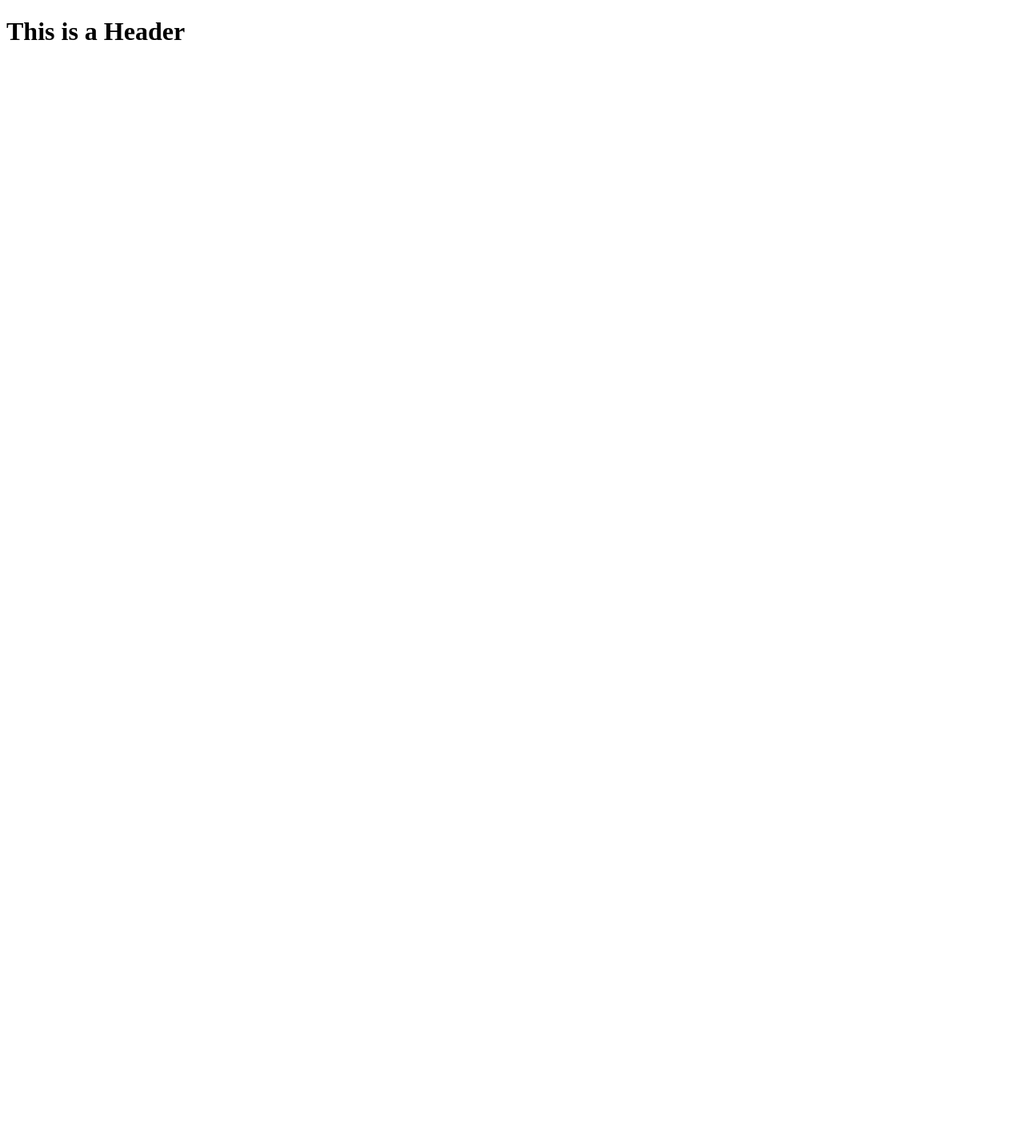
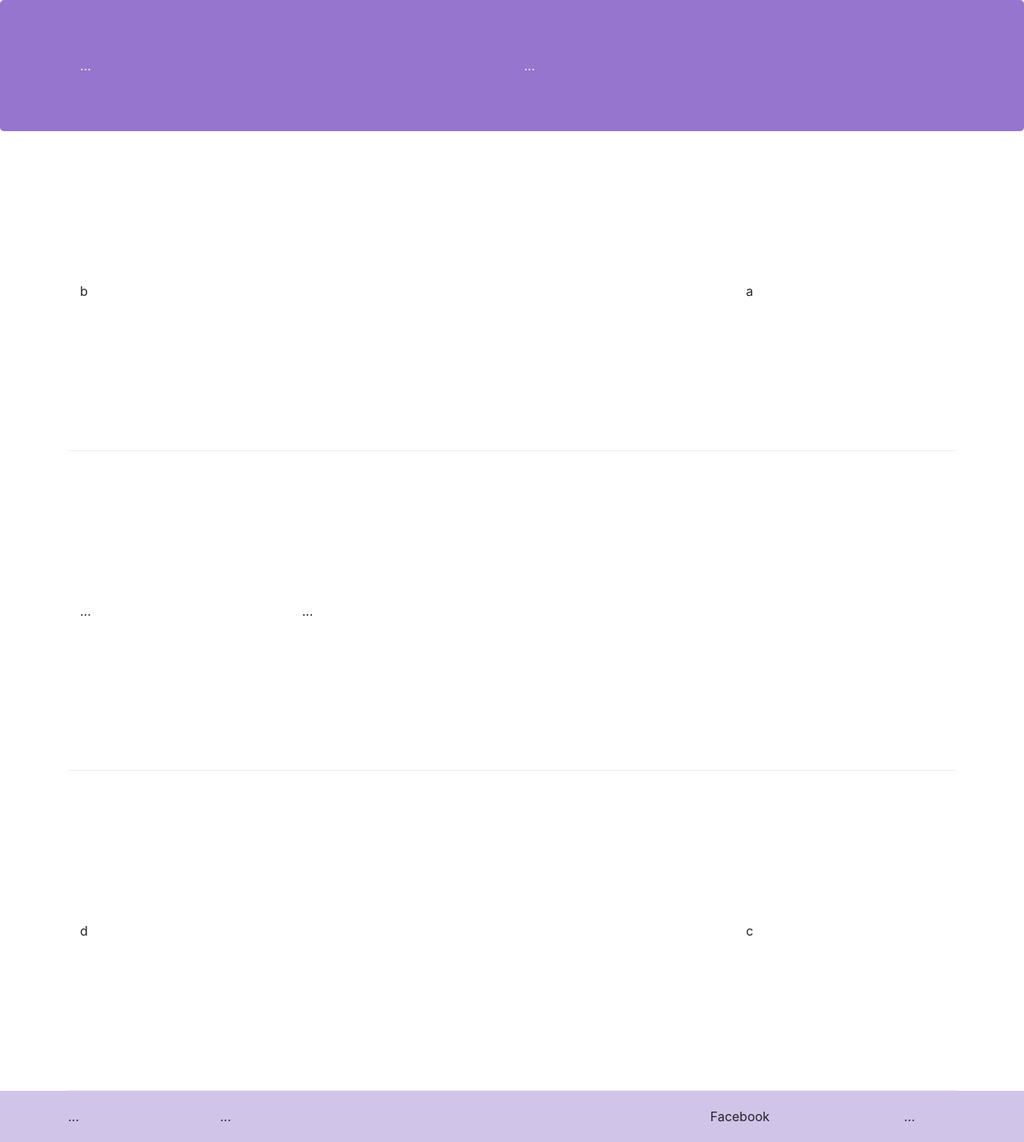
Before and after one commit to duyhq-zee/FER201m-Bootstrap-Exercises, a website: page index.html in a window 1280 px wide. Shown: the whole page at 80% size. Before the commit the page ends 800 px from the top, so only its background shows below. Drawn offline with nearby package versions, Linux system fonts and the light colour scheme.

Commit message:
Bootstrap grid

```diff
--- /dev/null
+++ b/css/style.css
@@ -0,0 +1,30 @@
+.row-header {
+	margin: 0 auto;
+	padding: 0;
+}
+
+.row-content {
+	margin: 0 auto;
+	padding: 50px 0 50px 0;
+	border-bottom: 1px ridge;
+	min-height: 400px;
+}
+
+.footer {
+	background-color: #d1c4e9;
+	margin: 0 auto;
+	padding: 20px 0 20px 0;
+}
+
+.jumbotron {
+	padding: 70px 30px;
+	margin: 0 auto;
+	background: #9575cd;
+	color: floralwhite;
+}
+
+address {
+	font-size: 80%;
+	margin: 0;
+	color: #0f0f0f;
+}
--- a/index.html
+++ b/index.html
@@ -1,7 +1,63 @@
 <!DOCTYPE html>
 <html>
-	<head></head>
+	<head>
+		<title>Welcome</title>
+		<meta charset="utf-8" />
+		<meta
+			name="viewport"
+			content="width=device-width, initial-scale=1, shrink-to-fit=no"
+		/>
+		<meta http-equiv="x-ua-compatible" content="ie=edge" />
+
+		<link
+			rel="stylesheet"
+			href="node_modules/bootstrap/dist/css/bootstrap.min.css"
+		/>
+		<script src="node_modules/jquery/dist/jquery.slim.min.js"></script>
+		<script src="node_modules/popper.js/dist/umd/popper.min.js"></script>
+		<script src="node_modules/bootstrap/dist/js/bootstrap.min.js"></script>
+
+		<link rel="stylesheet" href="./css/style.css" />
+	</head>
 	<body>
-		<h1>This is a Header</h1>
+		<header class="jumbotron">
+			<div class="container">
+				<div class="row row-header">
+					<div class="col-12 col-sm-6">...</div>
+
+					<div class="col-12 col-sm">...</div>
+				</div>
+			</div>
+		</header>
+		<div class="container">
+			<div class="row row-content align-items-center">
+				<div class="col-12 col-sm-4 order-sm-last col-md-3">a</div>
+				<div class="col col-sm order-sm-first col-md">b</div>
+			</div>
+			<div class="row row-content align-items-center">
+				<div class="col-12 col-sm-4 col-md-3">...</div>
+				<div class="col col-sm col-md">...</div>
+			</div>
+			<div class="row row-content align-items-center">
+				<div class="col-12 col-sm-4 order-sm-last col-md-3">c</div>
+				<div class="col col-sm order-sm-first col-md">d</div>
+			</div>
+		</div>
+		<footer class="footer">
+			<div class="container">
+				<div class="row">
+					<div class="col-4 col-sm-2">...</div>
+
+					<div class="col-7 col-sm-5">...</div>
+
+					<div class="col-12 col-sm-4 align-self-center">
+						<div class="text-center">Facebook</div>
+					</div>
+
+					<div class="col-auto">...</div>
+				</div>
+			</div>
+			<div class="row"></div>
+		</footer>
 	</body>
 </html>
```
Also changed, not shown: package.json (added, +30 -0 lines), 2 other files.
